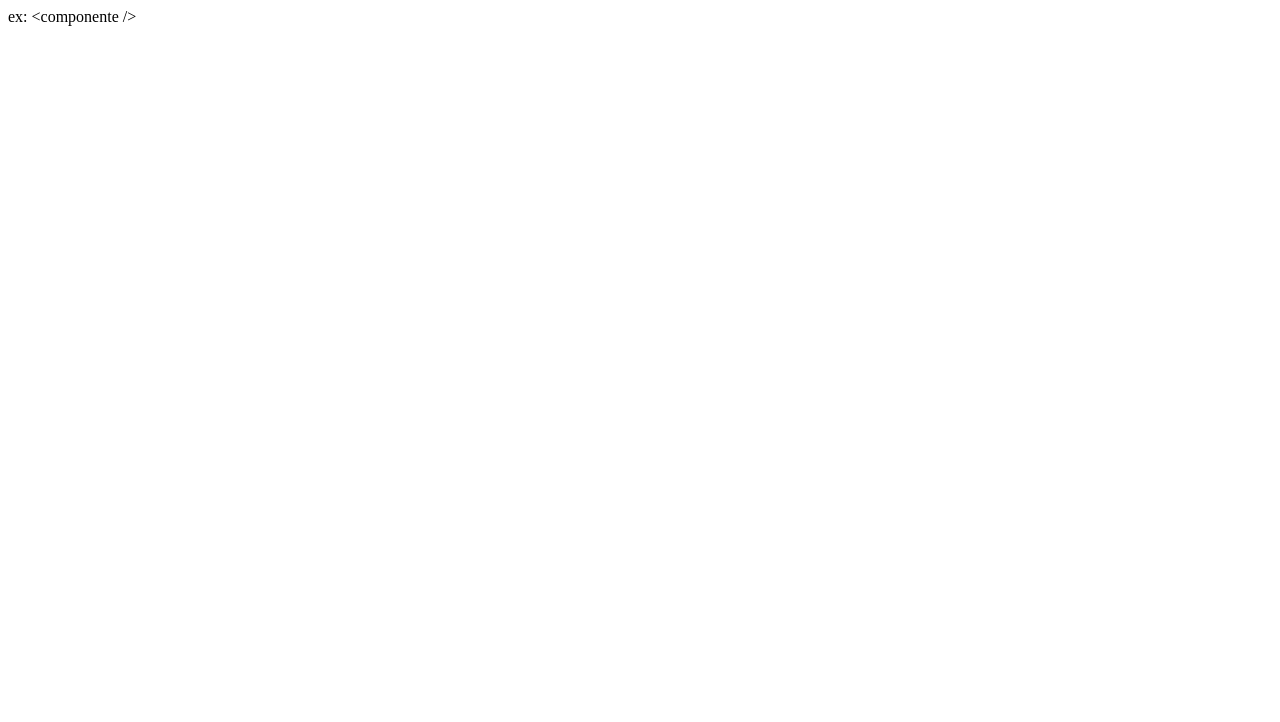
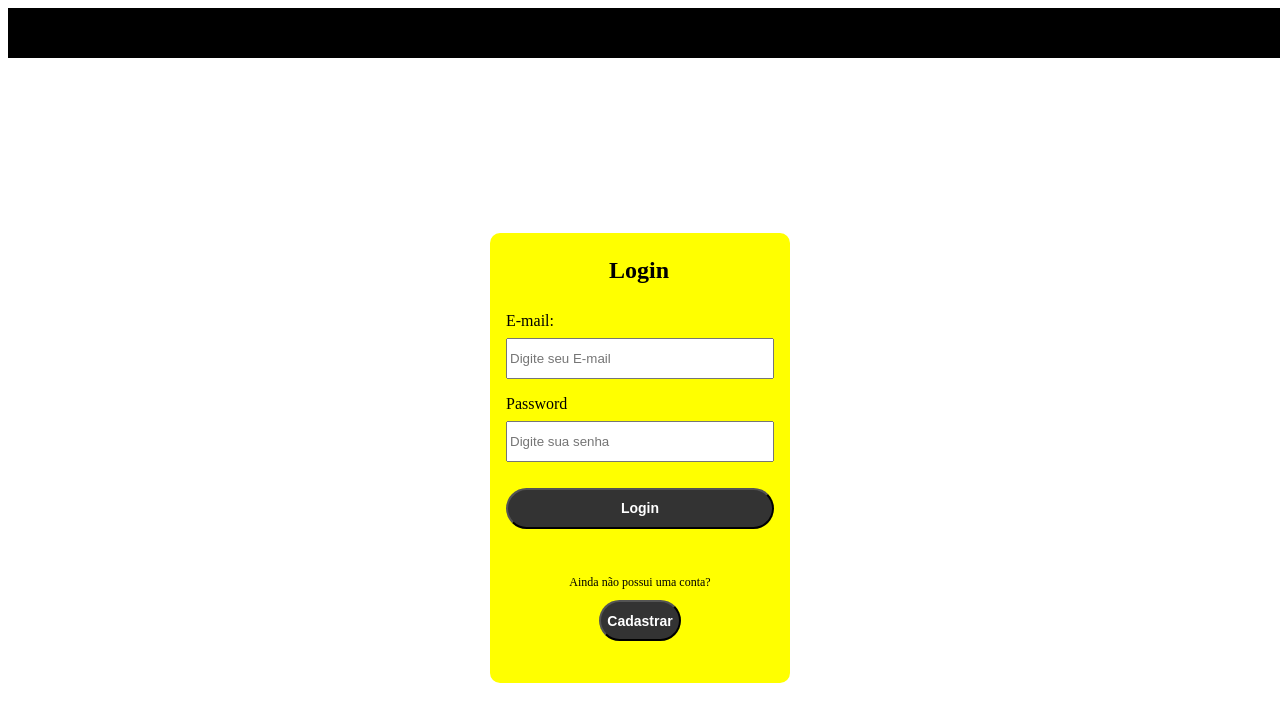
Before and after one commit to devs-campeonateiros/campeonateiros, a React (Create React App) app: page /login in a window 1280 px wide. Shown: the top 722 px of the page. Built offline with nearby package versions, Linux system fonts and the light colour scheme.

Commit message:
feat: montando tela de login e registro

```diff
--- a/package.json
+++ b/package.json
@@ -22,6 +22,7 @@
     "react-hook-form": "^7.34.2",
     "react-router-dom": "^6.3.0",
     "react-scripts": "5.0.1",
+    "react-toastify": "^9.0.8",
     "styled-components": "^5.3.5",
     "typescript": "^4.8.2",
     "web-vitals": "^2.1.0",
--- /dev/null
+++ b/src/Pages/Login/index.tsx
@@ -0,0 +1,106 @@
+import { useForm } from "react-hook-form";
+import * as yup from "yup";
+import { yupResolver } from "@hookform/resolvers/yup";
+import { ContainerLogin, Header } from "./styles";
+import { api } from "../../services/Api";
+import { useContext } from "react";
+import { GlobalContext } from "../../context/GlobalContext";
+import { toast } from "react-toastify";
+import { useNavigate } from "react-router-dom";
+
+interface IUserDate {
+    email: string;
+    password: string;
+    onHandleSubmit: void;
+}
+
+const Login = () => {
+
+    const navigate = useNavigate()
+
+    const { setUser } = useContext(GlobalContext);
+
+    const loginSchema = yup.object().shape({
+        email: yup
+            .string()
+            .email("Deve ser um e-mail")
+            .required("Email obrigatório"),
+        password: yup.string().required("senha obrigatória"),
+    });
+
+    const {
+        register,
+        handleSubmit,
+        formState: { errors },
+    } = useForm<IUserDate>({
+        resolver: yupResolver(loginSchema),
+    });
+
+    function onHandleSubmit(data: IUserDate) {
+        api.post("login", data).then((res) => {
+            toast.success("Login Feito com sucesso!",{
+                theme: "dark",
+            })
+            // console.log(res)
+
+            const token = res.data.accessToken;
+            const id = res.data.user.id;
+
+            window.localStorage.clear();
+            window.localStorage.setItem("@Campeonateiros-token", token);
+            window.localStorage.setItem("@Campeonateiros-id", id);
+            setUser(res.data.user);
+            api.defaults.headers.common.authorization = `Bearer ${token}`;
+            // toast.success('Login Realizado com sucesso')
+            //Adicionar a pagina para onde deve ser redirecionado
+            navigate('/home')
+        })
+        .catch(()=>toast.error('Algo deu errado!',{
+            theme: "dark",
+        }))
+    }
+
+    function onHandleClick(){
+        navigate('/register')
+    }
+
+    return (
+        <>
+        <Header>
+
+        </Header>
+        <ContainerLogin>
+
+            <div className="container">
+                <form onSubmit={handleSubmit(onHandleSubmit)}>
+                    <h2>Login</h2>
+                    <label htmlFor="email">E-mail:</label>
+                    <input
+                        placeholder="Digite seu E-mail"
+                        id="email"
+                        {...register("email")}
+                    />
+                    <span>{errors.email && errors.email.message}</span>
+
+                    <label htmlFor="password">Password</label>
+                    <input
+                        type="password"
+                        placeholder="Digite sua senha"
+                        id="password"
+                        {...register("password")}
+                    />
+                    <span>{errors.password && errors.password.message}</span>
+
+                    <button type="submit">Login</button>
+                </form>
+                <div className="register">
+                    <span>Ainda não possui uma conta?</span>
+                    <button onClick={onHandleClick}>Cadastrar</button>
+                </div>
+            </div>
+        </ContainerLogin>
+        </>
+    );
+};
+
+export default Login;
--- /dev/null
+++ b/src/Pages/Login/styles.ts
@@ -0,0 +1,59 @@
+import styled from "styled-components";
+
+export const ContainerLogin = styled.div`
+    display: flex;
+    justify-content: center;
+    align-items: center;
+    flex-direction: column;
+    min-height: 100vh;
+
+    form {
+        display: flex;
+        justify-content: space-around;
+        flex-direction: column;
+        align-items: stretch;
+        height: 300px;
+    }
+    span {
+        font-size: 12px;
+    }
+    .container {
+        width: 300px;
+        background-color: yellow;
+        height: 450px;
+
+        display: flex;
+        flex-direction: column;
+        align-items: center;
+        border-radius: 10px;
+    }
+    h2 {
+        margin-left: 103px;
+    }
+    input {
+        width: 260px;
+        height: 35px;
+    }
+    button {
+        margin-top: 10px;
+        background: #333333;
+        border-radius: 100px;
+        height: 41px;
+        font-size: 14px;
+        font-weight: bold;
+        color: white;
+    }
+    .register {
+        display: flex;
+        flex-direction: column;
+        height: 150px;
+        justify-content: center;
+        align-items: center;
+    }
+`;
+
+export const Header = styled.header`
+    background-color: black;
+    width: 100vw;
+    height: 50px;
+`;
--- /dev/null
+++ b/src/Pages/Register/index.tsx
@@ -0,0 +1,125 @@
+import { yupResolver } from "@hookform/resolvers/yup";
+import { useForm } from "react-hook-form";
+import { Link, useNavigate } from "react-router-dom";
+import { toast } from "react-toastify";
+import * as yup from "yup";
+import { api } from "../../services/Api";
+import { ContainerRegister } from "./styles";
+
+interface IData {
+    name: string;
+    email: string;
+    city: string;
+    password: string;
+    confirm_password: string;
+}
+
+const Register = () => {
+
+    const navigate = useNavigate()
+
+    const registerSchema = yup.object().shape({
+        name: yup.string().required("Time Obrigatório"),
+        email: yup
+            .string()
+            .email("Não é um e-mail")
+            .required("E-mail obrigatório"),
+        city: yup.string().required("A cidade é obrigatória"),
+        password: yup
+            .string()
+            .required("Deve conter uma senha")
+            .matches(
+                /(^(?=.*?[A-Z])(?=.*?[a-z])(?=.*?[0-9])(?=.*?[#?!@$ %^&*_-])).{8,}$/,
+                "Ex: Aa@12345678."
+            ),
+        confirm_password: yup
+            .string()
+            .oneOf([yup.ref("password")], "Confirmação deve ser iguar a senha"),
+    });
+
+    const {
+        register,
+        handleSubmit,
+        formState: { errors },
+    } = useForm<IData>({
+        resolver: yupResolver(registerSchema),
+    });
+
+    function onHandleSubmit(data: IData) {
+        console.log("o data é" ,data);
+
+        api.post("register", data).then((res)=>{
+            console.log("resposta", res)
+
+            toast.success("Conta criada com sucesso!")
+
+            navigate('/login')
+
+        })
+        .catch(()=>{
+            toast.error('Algo deu errado!')
+        })
+    }
+
+    return (
+        <ContainerRegister>
+            <div className="container">
+                <form onSubmit={handleSubmit(onHandleSubmit)}>
+                    <label htmlFor="name">Nome do Time:</label>
+                    <input
+                        type="text"
+                        id="name"
+                        placeholder="Clube de Regatas Flamengo"
+                        {...register("name")}
+                    />
+                    {errors.name && <span>{errors.name.message}</span>}
+
+                    <label htmlFor="email">E-mail:</label>
+                    <input
+                        type="text"
+                        id="email"
+                        placeholder="flamengo@crf.com"
+                        {...register("email")}
+                    />
+                    {errors.email && <span>{errors.email.message}</span>}
+
+                    <label htmlFor="city">Cidade:</label>
+                    <input
+                        type="text"
+                        id="city"
+                        placeholder="Rio de Janeiro"
+                        {...register("city")}
+                    />
+                    {errors.city && <span>{errors.city.message}</span>}
+
+                    <label htmlFor="password">Senha:</label>
+                    <input
+                        type="password"
+                        id="password"
+                        placeholder="********"
+                        {...register("password")}
+                    />
+                    {errors.password && <span>{errors.password.message}</span>}
+
+                    <label htmlFor="confirm_password">Confirmar Senha:</label>
+                    <input
+                        type="password"
+                        id="confirm_password"
+                        placeholder="********"
+                        {...register("confirm_password")}
+                    />
+                    {errors.confirm_password && (
+                        <span>{errors.confirm_password.message}</span>
+                    )}
+
+                    <button type="submit">Criar conta</button>
+                </form>
+                <div className="register">
+                    <span>Já possuiu uma conta?</span>
+                    <Link to={"/login"}>Logar</Link>
+                </div>
+            </div>
+        </ContainerRegister>
+    );
+};
+export default Register;
--- /dev/null
+++ b/src/Pages/Register/styles.ts
@@ -0,0 +1,23 @@
+import styled from "styled-components";
+
+export const ContainerRegister = styled.div`
+    display: flex;
+    flex-direction: column;
+    min-height: 100vh;
+
+
+    form {
+        display: flex;
+        flex-direction: column;
+
+    }
+    .container{
+        width: 300px;
+        background-color: yellow;
+    }
+    .register{
+        display: flex;
+        flex-direction: column;
+        align-items: center;
+    }
+`;
--- a/src/Routes/index.tsx
+++ b/src/Routes/index.tsx
@@ -1,10 +1,12 @@
 import { Navigate, Route, Routes } from "react-router-dom";
+import Login from "../Pages/Login";
+import Register from "../Pages/Register";
 
 export const RoutesMain = () => {
     return (
         <Routes>
-            <Route path="/register" element={"ex: <componente />"}/>
-            <Route path="/login" element={"ex: <componente />"}/>
+            <Route path="/register" element={<Register/>}/>
+            <Route path="/login" element={<Login/>}/>
             <Route path="/dashboard" element={"ex: <componente />"}/>
             <Route path="/events" element={"ex: <componente />"}/>
             <Route path="/home" element={"ex: <componente />"}/>
--- a/src/index.tsx
+++ b/src/index.tsx
@@ -4,6 +4,8 @@ import GlobalStyle from "./Global/global";
 import App from "./App";
 import { BrowserRouter } from "react-router-dom";
 import { GlobalProvider } from "./context/GlobalContext";
+import { ToastContainer } from "react-toastify";
+import 'react-toastify/dist/ReactToastify.css';
 
 const root = ReactDOM.createRoot(
     document.getElementById("root") as HTMLElement
@@ -14,6 +16,7 @@ root.render(
             <BrowserRouter>
                 <GlobalStyle />
                 <App />
+                <ToastContainer/>
             </BrowserRouter>
         </GlobalProvider>
     </React.StrictMode>
```
Also changed, not shown: 1 other file (tests, documents, lock files or other folders).
